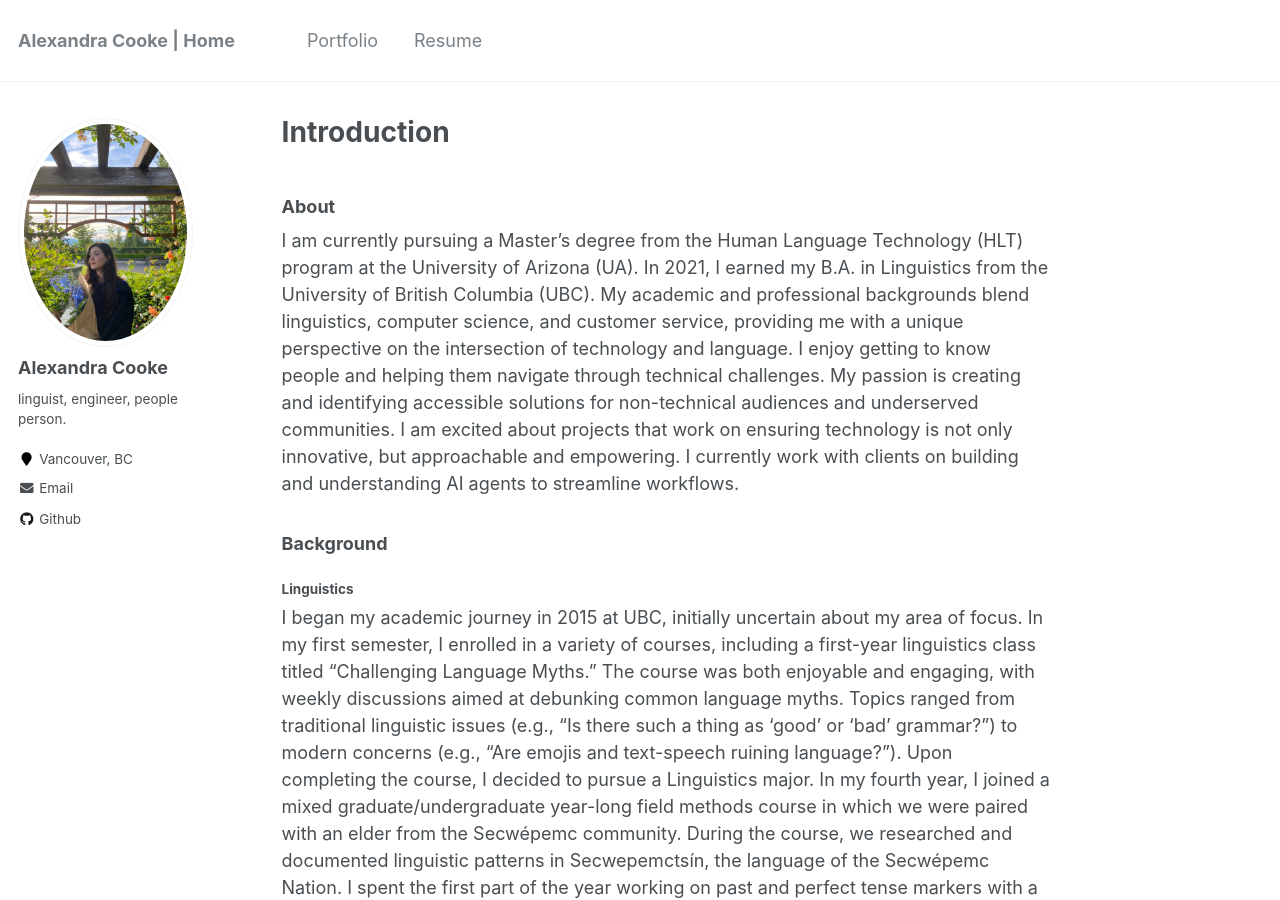
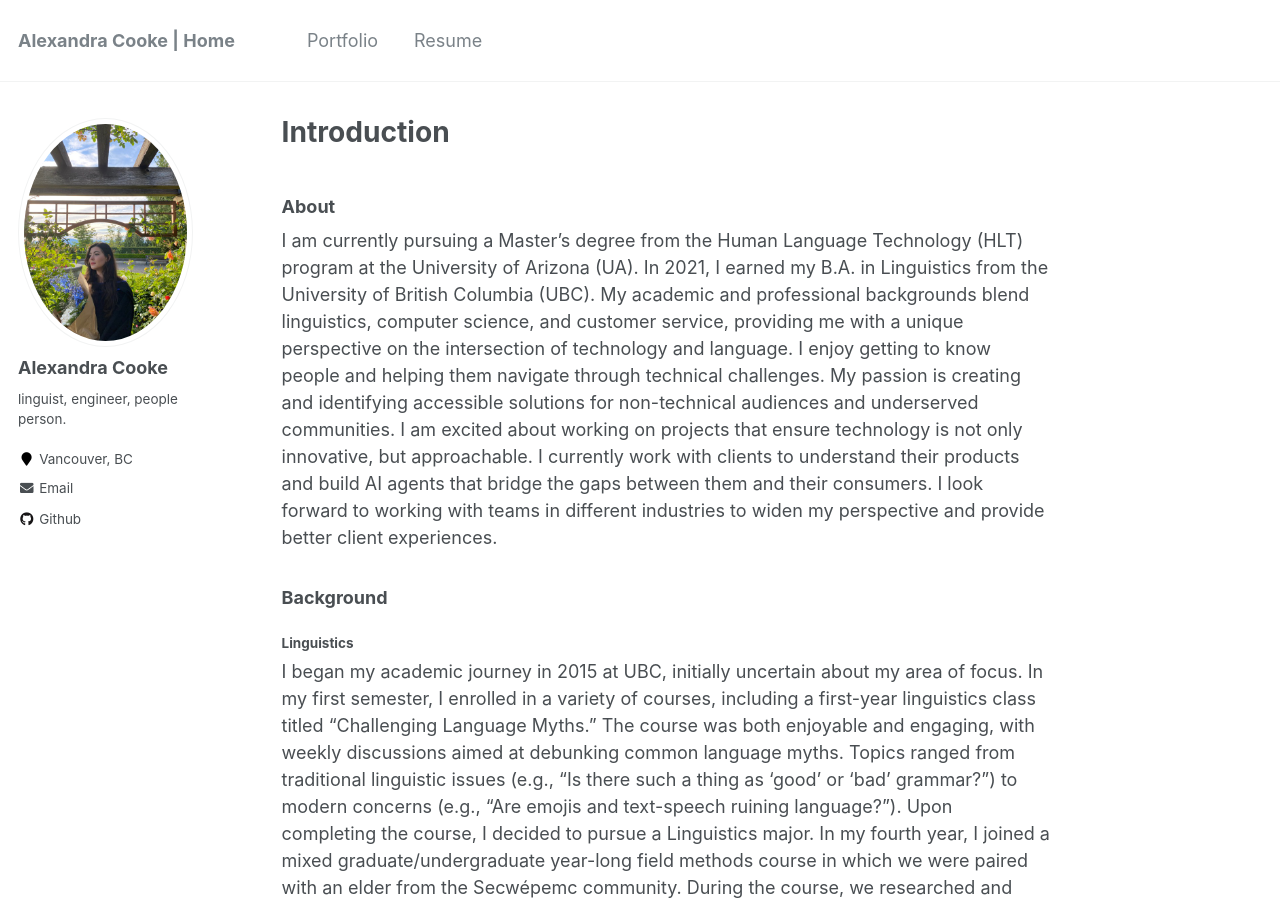
Before and after one commit to acooke82/acooke82.github.io, a Jekyll site: the page built from _pages/about.md, in a window 1280 px wide and 900 px high. Built offline with Jekyll 4.4.1, drawn with Linux system fonts in a browser that asks for light colours.

Commit message:
Update about.md

```diff
--- a/_pages/about.md
+++ b/_pages/about.md
@@ -9,7 +9,7 @@ redirect_from:
 ---
 ### About
 
-I am currently pursuing a Master's degree from the Human Language Technology (HLT) program at the University of Arizona (UA). In 2021, I earned my B.A. in Linguistics from the University of British Columbia (UBC). My academic and professional backgrounds blend linguistics, computer science, and customer service, providing me with a unique perspective on the intersection of technology and language. I enjoy getting to know people and helping them navigate through technical challenges. My passion is creating and identifying accessible solutions for non-technical audiences and underserved communities. I am excited about projects that work on ensuring technology is not only innovative, but approachable and empowering. I currently work with clients on building and understanding AI agents to streamline workflows.
+I am currently pursuing a Master's degree from the Human Language Technology (HLT) program at the University of Arizona (UA). In 2021, I earned my B.A. in Linguistics from the University of British Columbia (UBC). My academic and professional backgrounds blend linguistics, computer science, and customer service, providing me with a unique perspective on the intersection of technology and language. I enjoy getting to know people and helping them navigate through technical challenges. My passion is creating and identifying accessible solutions for non-technical audiences and underserved communities. I am excited about working on projects that ensure technology is not only innovative, but approachable. I currently work with clients to understand their products and build AI agents that bridge the gaps between them and their consumers. I look forward to working with teams in different industries to widen my perspective and provide better client experiences.
 
 ### Background
 
```
